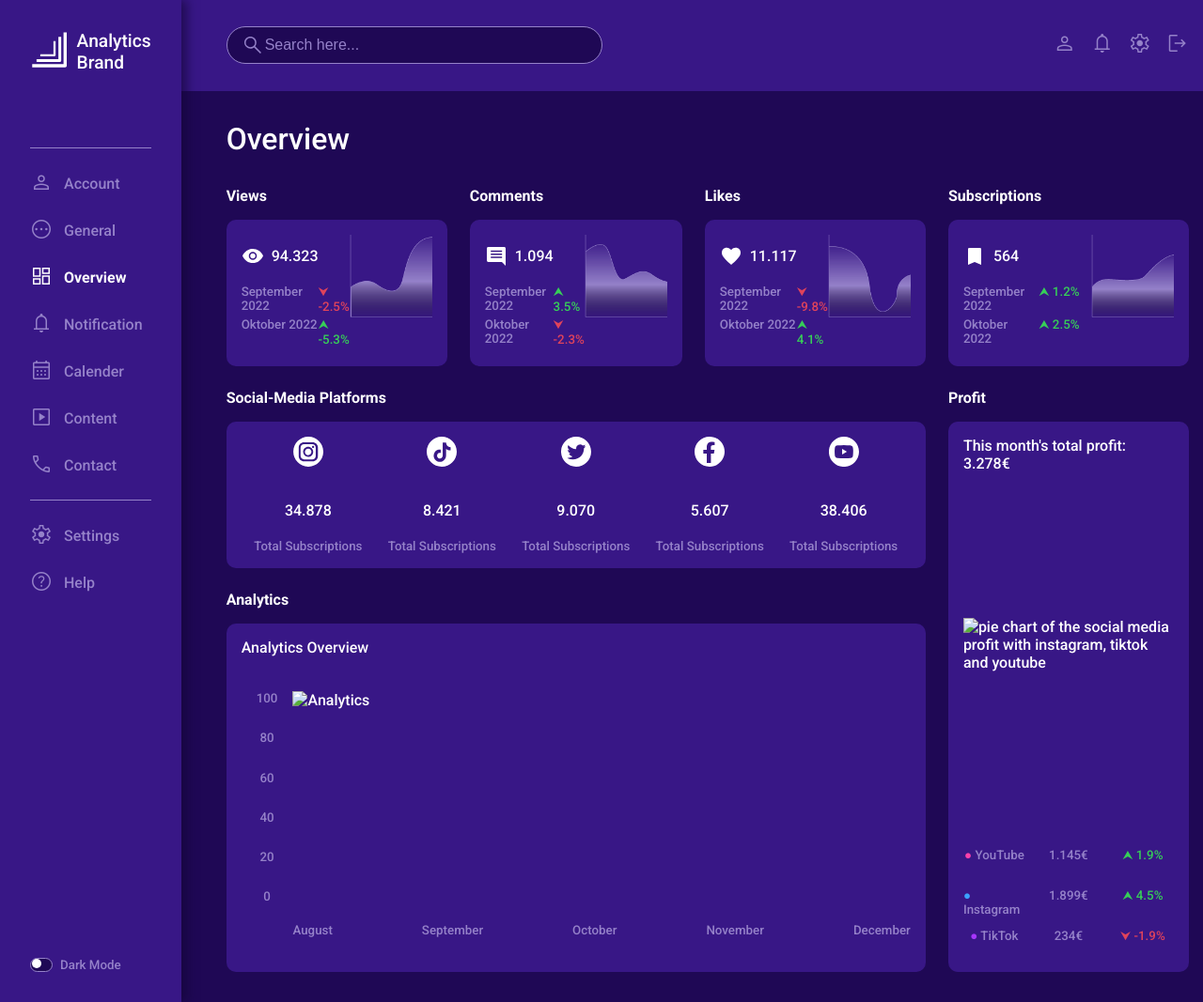
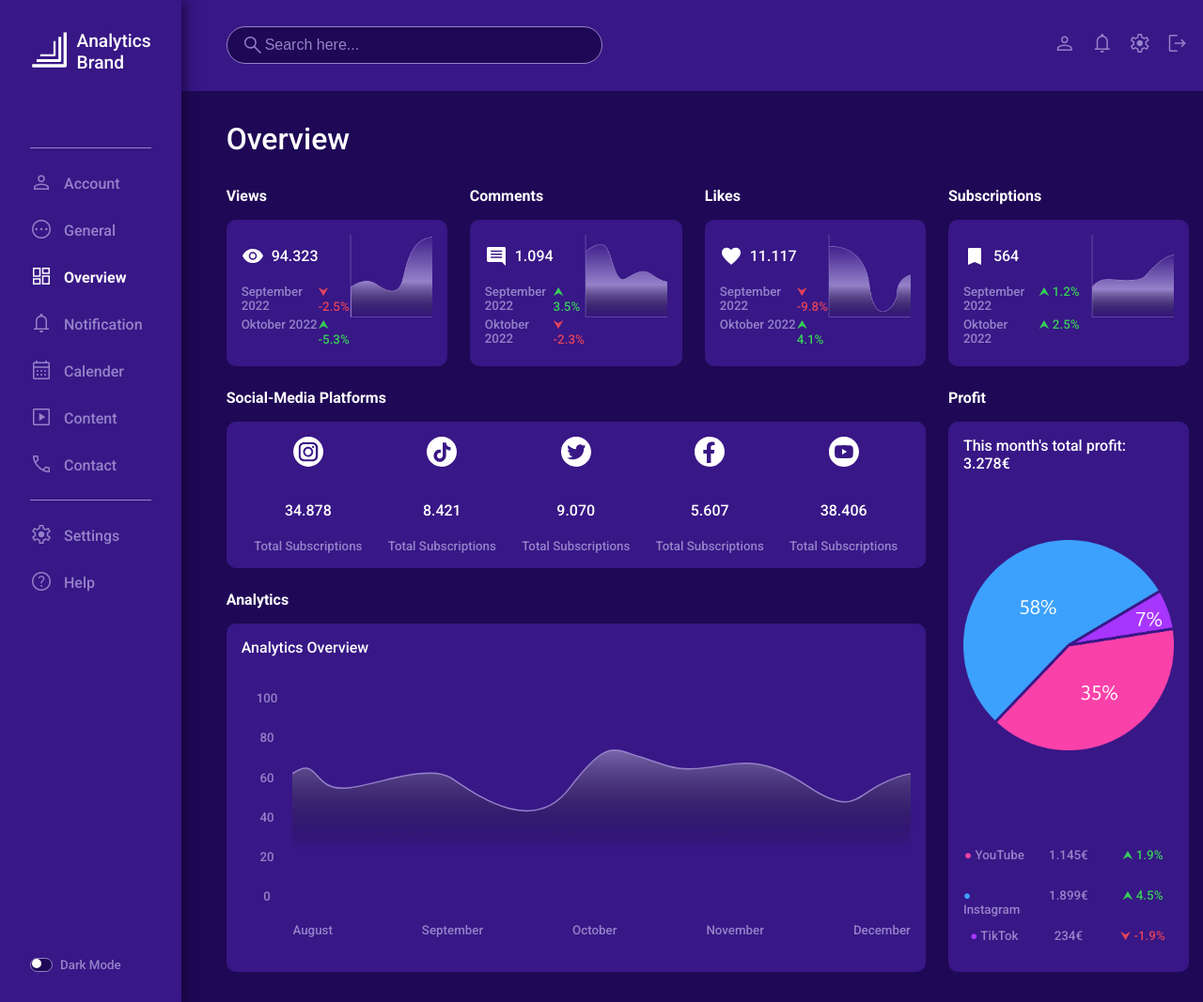
Before and after one commit to Tricheck-A/Admin-Dashboard, a plain HTML site: page index.html in a window 1280 px wide. Shown: the top 1067 px of the page at 94% size. Drawn offline with nearby package versions, Linux system fonts and the light colour scheme; the site is published under a folder, as on GitHub Pages, so addresses that start at the root find nothing.

Commit message:
Update index.html

```diff
--- a/index.html
+++ b/index.html
@@ -261,7 +261,7 @@
                         <h2>Profit</h2>
                         <div class="profitCard card">
                             <span class="totalNumber">This month's total profit: 3.278€</span>
-                            <img src="/Images/graph-profit.png" id="profit-chart" alt="pie chart of the social media profit with instagram, tiktok and youtube">
+                            <img src="Images/graph-profit.png" id="profit-chart" alt="pie chart of the social media profit with instagram, tiktok and youtube">
                             <div id="profitTotals">
                                 <span class="card-subtext"><span id="colorDotYouTube">● </span>YouTube</span>
                                 <span class="card-subtext">1.145€</span>
@@ -288,7 +288,7 @@
                                 <span class="card-subtext">0</span>
                             </div>
                             <div id="analyticsGraph">
-                                <img src="/Images/graph-Analytics_Zeichenfläche 1.svg" alt="Analytics">
+                                <img src="Images/graph-Analytics_Zeichenfläche 1.svg" alt="Analytics">
                             </div>
                             <div id="analytics-X-Axes">
                                 <span class="card-subtext">August</span>
```
